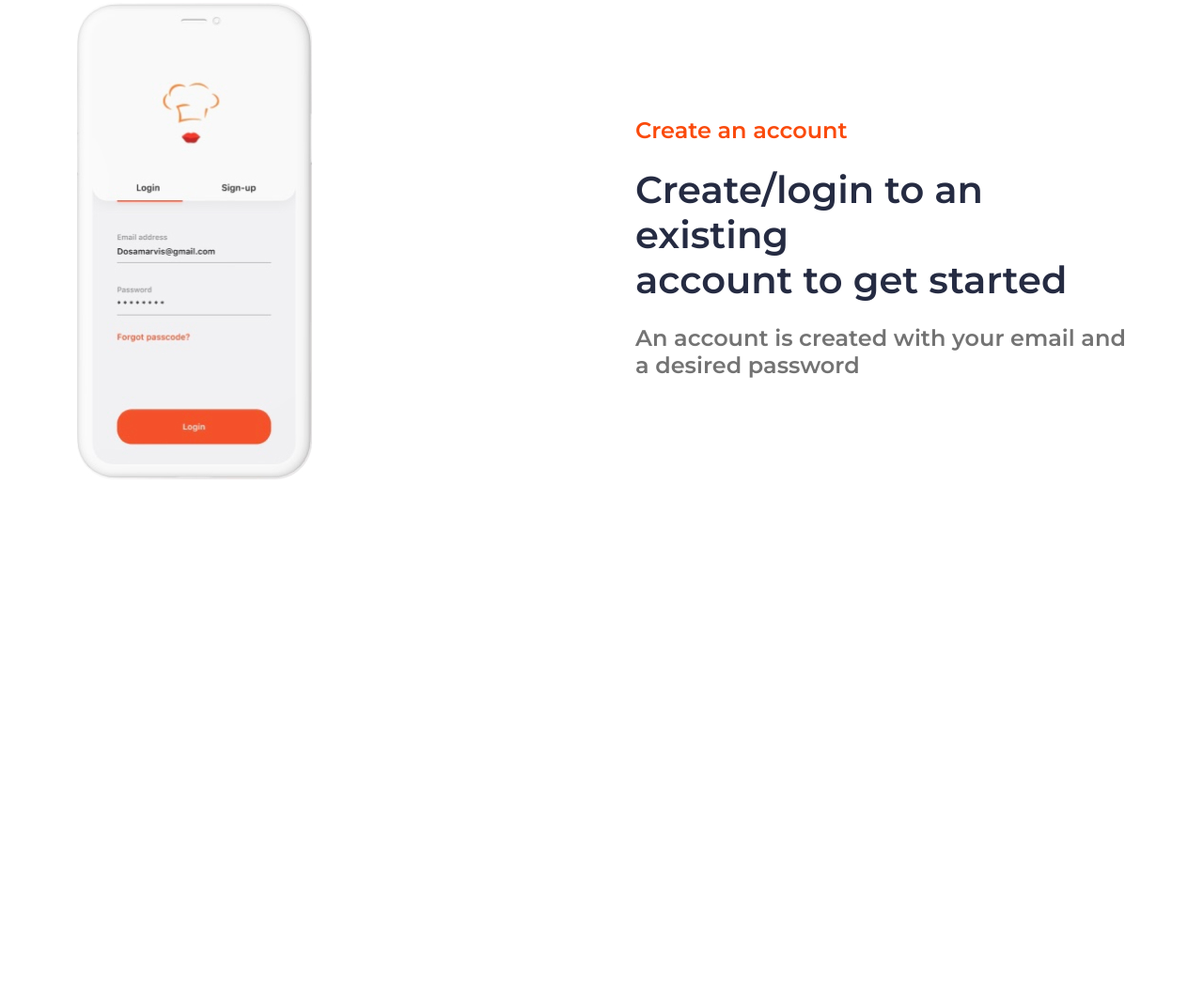
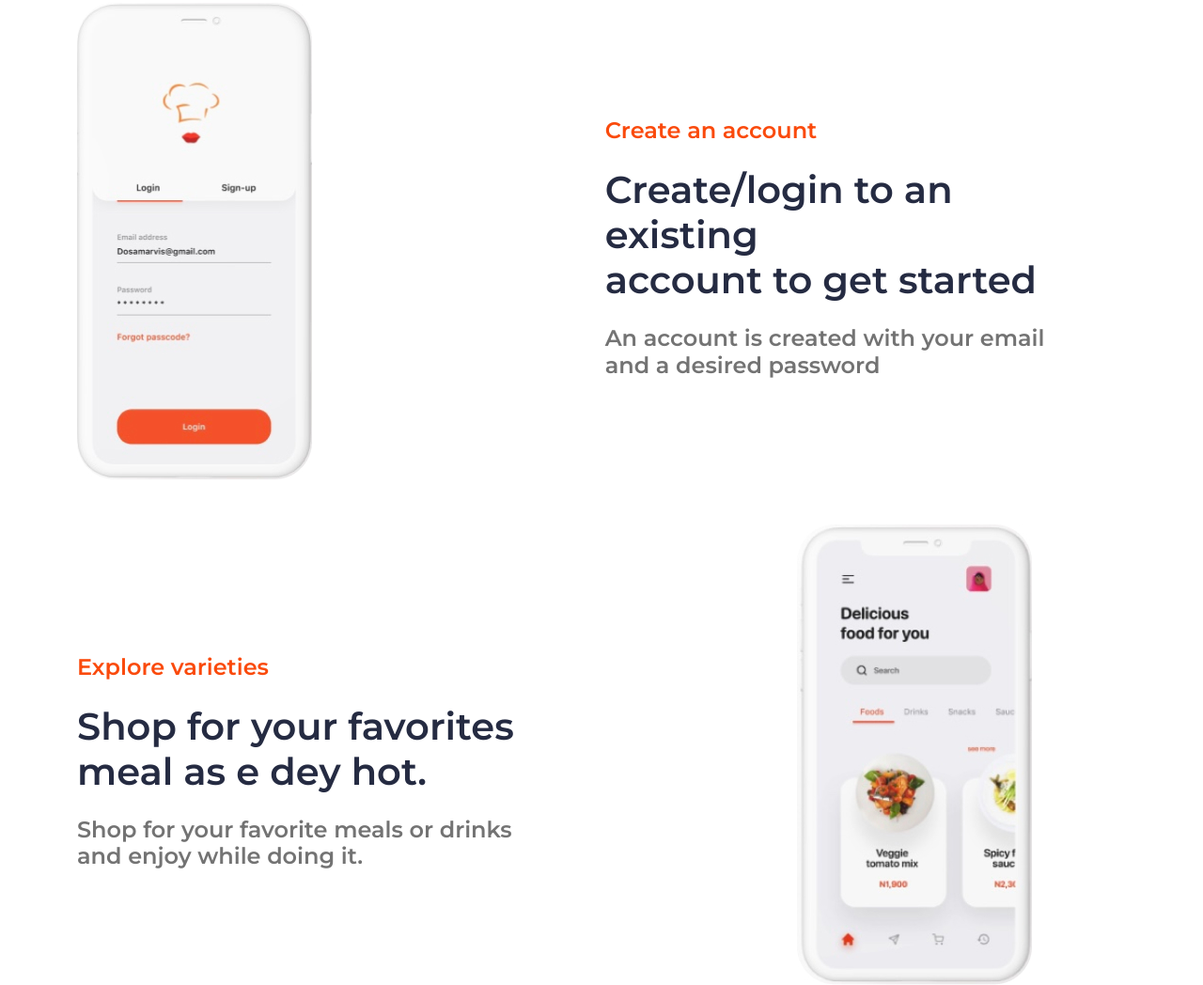
Before and after one commit to Aleksandr14392/bootstrap, a plain HTML site: page index.html in a window 1280 px wide. Shown: the part 922-1970 px from the top of the page at 94% size. Before the commit the page ends 1432 px from the top, so only its background shows below. Drawn offline with nearby package versions, Linux system fonts and the light colour scheme.

Commit message:
new/section

```diff
--- a/index.html
+++ b/index.html
@@ -10,6 +10,7 @@
     <link rel="preconnect" href="https://fonts.googleapis.com">
     <link rel="preconnect" href="https://fonts.gstatic.com" crossorigin>
     <link href="https://fonts.googleapis.com/css2?family=Montserrat:wght@600&display=swap" rel="stylesheet">
+    <link href="https://fonts.googleapis.com/css2?family=Poppins:wght@700&display=swap" rel="stylesheet">
 </head>
 <body>
   <header class="container mt-5">
@@ -31,8 +32,8 @@
     <section style="background-image: url(./img/bg.jpg); height: 619px; background-size: cover;">
       <div class="row">
         <h5 class="mt-5 text-center" style="font-family: 'Montserrat'; color: #F7F7F7;">Restaurant app</h5>
-        <h1 class="mt-5 text-center" style=" font-size: 58px; font-family: 'Montserrat'; color: #F7F7F7;">Why stay hungry when <br> you can order form Eats</h1>
-        <h6 class="mt-3 text-center" style=" font-size: 24px; font-family: 'Montserrat'; color: #F7F7F7;">Order in exchange for hunger</h6>
+        <h1 class="mt-3 text-center" style="font-family: 'Poppins'; font-weight: 700; font-size: 58px; color: #F7F7F7;">Why stay hungry when <br> you can order form Eats</h1>
+        <h6 class="mt-3 text-center" style="font-size: 24px; font-weight: 500; font-family: 'Montserrat'; color: #F7F7F7;">Order in exchange for hunger</h6>
       </div>
       <div class="row mt-3">
         <div class="col mt-5 text-end">
@@ -45,19 +46,30 @@
     </section>
     </section>
     <section class="container">
-      <h1 class="text-center mt-5">How the app works</h1>
-      <div class="row mt-5">
-        <div class="col">
-          <img src="./img/phone.jpg" alt="">
+        <h1 class="text-center mt-5">How the app works</h1>
+        <div class="row mt-5">
+          <div class="col-5">
+            <img src="./img/phone.jpg" alt="logo">
+          </div>
+          <div class="col-7 d-flex align-items-center justify-content-center">
+              <div>
+                <h4 class="mt-4" style="font-family: 'Montserrat'; font-weight: 700; font-size: 24px; color: #FA4A0C;">Create an account</h4>
+                <h1 class="mt-4" style="font-family: 'Montserrat'; font-weight: 700; font-size: 40px; color: #252B42;">Create/login to an <br> existing <br> account to get started</h1>
+                <h2 class="mt-4" style="font-family: 'Montserrat'; font-weight: 500; font-size: 24px; color: #737373;">An account is created with your email <br> and a desired password</h2></div>
+              </div>
         </div>
-        <div class="col d-flex align-items-center">
-          <div class="ms-4">
-            <h4 class="mt-4" style="font-family: 'Montserrat'; color: #FA4A0C;">Create an account</h4>
-            <h1 class="mt-4" style="font-family: 'Montserrat'; color: #252B42;">Create/login to an <br> existing <br> account to get started</h1>
-            <h2 class="mt-4" style="font-family: 'Montserrat'; font-weight: 500; font-size: 24px; color: #737373;">An account is created with your email and a desired password</h2>
+        <div class="row mt-5 ">
+          <div class="col-7 d-flex align-items-center">
+            <div>
+              <h4 class="mt-4" style="font-family: 'Montserrat'; font-weight: 700; font-size: 24px; color: #FA4A0C;">Explore varieties</h4>
+              <h1 class="mt-4" style="font-family: 'Montserrat'; font-weight: 700; font-size: 40px; color: #252B42;">Shop for your favorites <br> meal as e dey hot.</h1>
+              <h2 class="mt-4" style="font-family: 'Montserrat'; font-weight: 500; font-size: 24px; color: #737373;">Shop for your favorite meals or drinks <br> and enjoy while doing it.</h2>
+            </div>
+          </div>
+          <div class="col-5 d-flex justify-content-center">
+            <img src="./img/phone1.jpg" alt="logo">
           </div>
         </div>
-      </div>
     </section>
   </main>
 </body>
--- a/styles.css
+++ b/styles.css
@@ -22,9 +22,11 @@ nav a:hover {
     width: 236px;
     height: 68px;
     background-color: transparent;
+    box-shadow: 0 0 23px 15px white;
 }
 
 .button:hover {
     background-color: #FA4A0C;
     border: 2px solid #FA4A0C;
+    box-shadow: 0 0 23px 15px #FA4A0C;
 }
```
Also changed, not shown: img/phone1.jpg (added).
